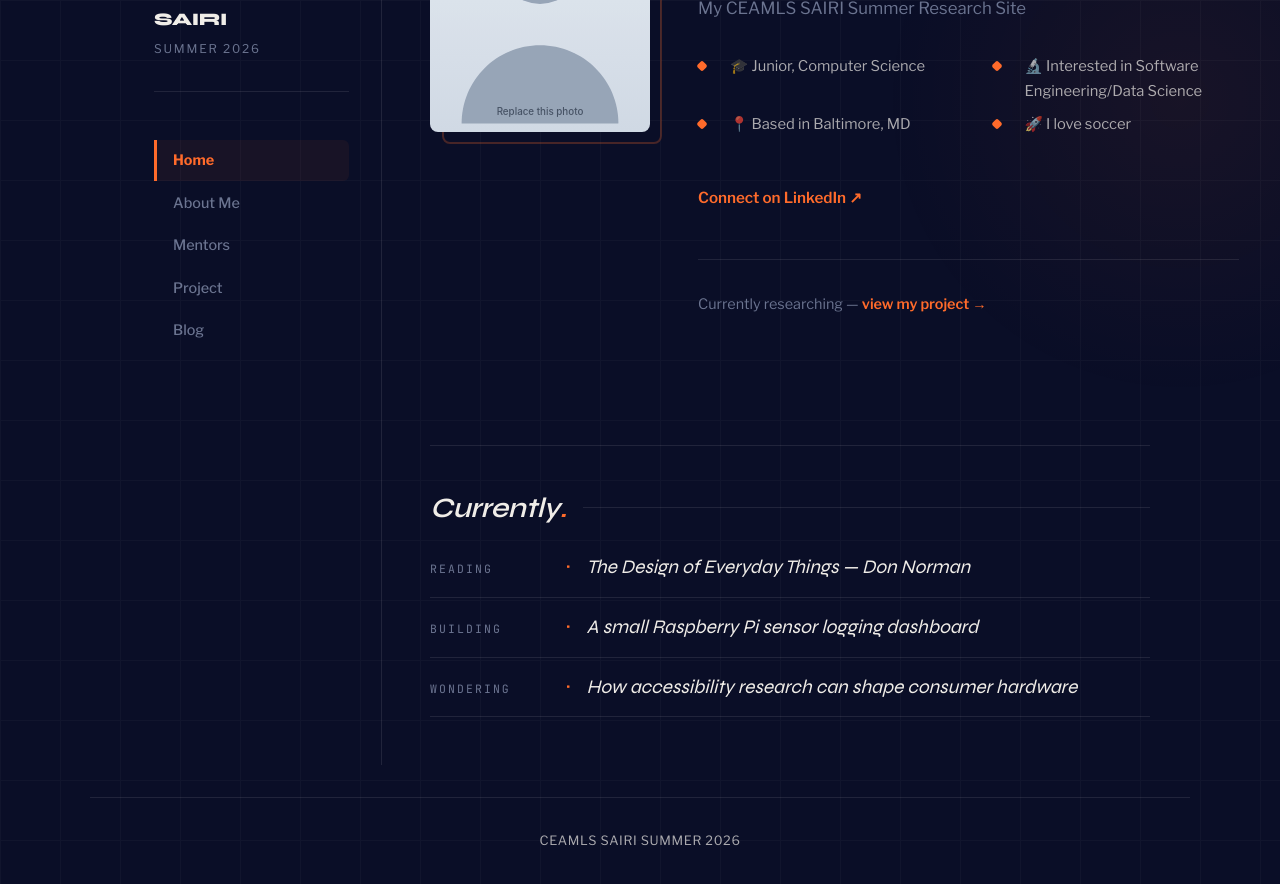
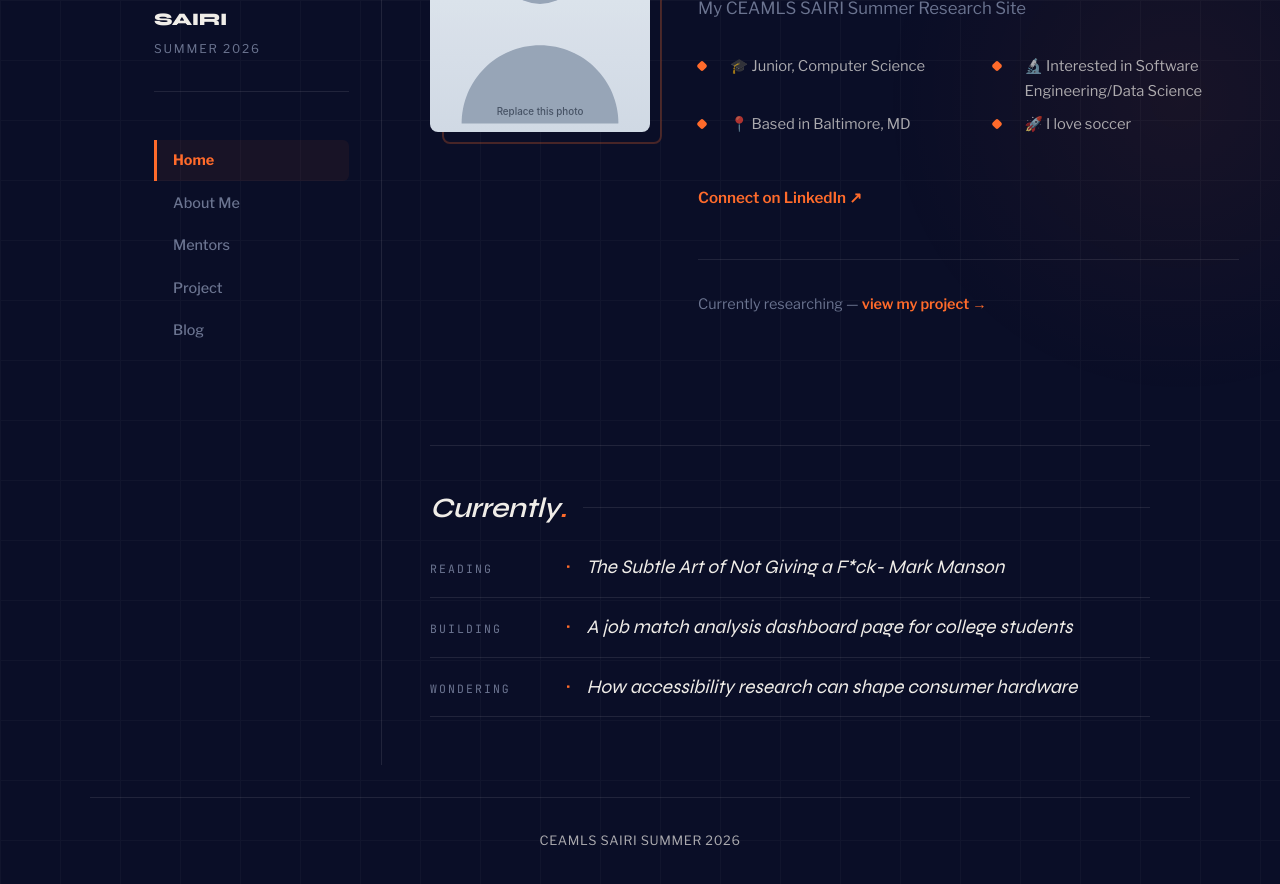
Before and after one commit to Oluwasegun-rm/oluwasegun-rmceamls26.github.io, a Jekyll site: the page built from index.md, in a window 1280 px wide and 900 px high, scrolled down 308 px. Shown: the top 884 px of the window. Built offline with Jekyll 4.4.1, drawn with Linux system fonts in a browser that asks for light colours.

```diff
--- a/index.md
+++ b/index.md
@@ -12,15 +12,15 @@ quick_facts:
   - "📍 Based in Baltimore, MD"
   - "🚀 I love soccer"
 
-linkedin: https://www.linkedin.com/in/example
+linkedin: https://www.linkedin.com/in/oluwasegun-soji-john
 image: /assets/images/profile.svg
 
 # A "Currently" block — three short status lines for the home page.
 currently:
   - label: Reading
-    text: "The Design of Everyday Things — Don Norman"
+    text: "The Subtle Art of Not Giving a F*ck- Mark Manson"
   - label: Building
-    text: "A small Raspberry Pi sensor logging dashboard"
+    text: "A job match analysis dashboard page for college students"
   - label: Wondering
     text: "How accessibility research can shape consumer hardware"
 ---
```
